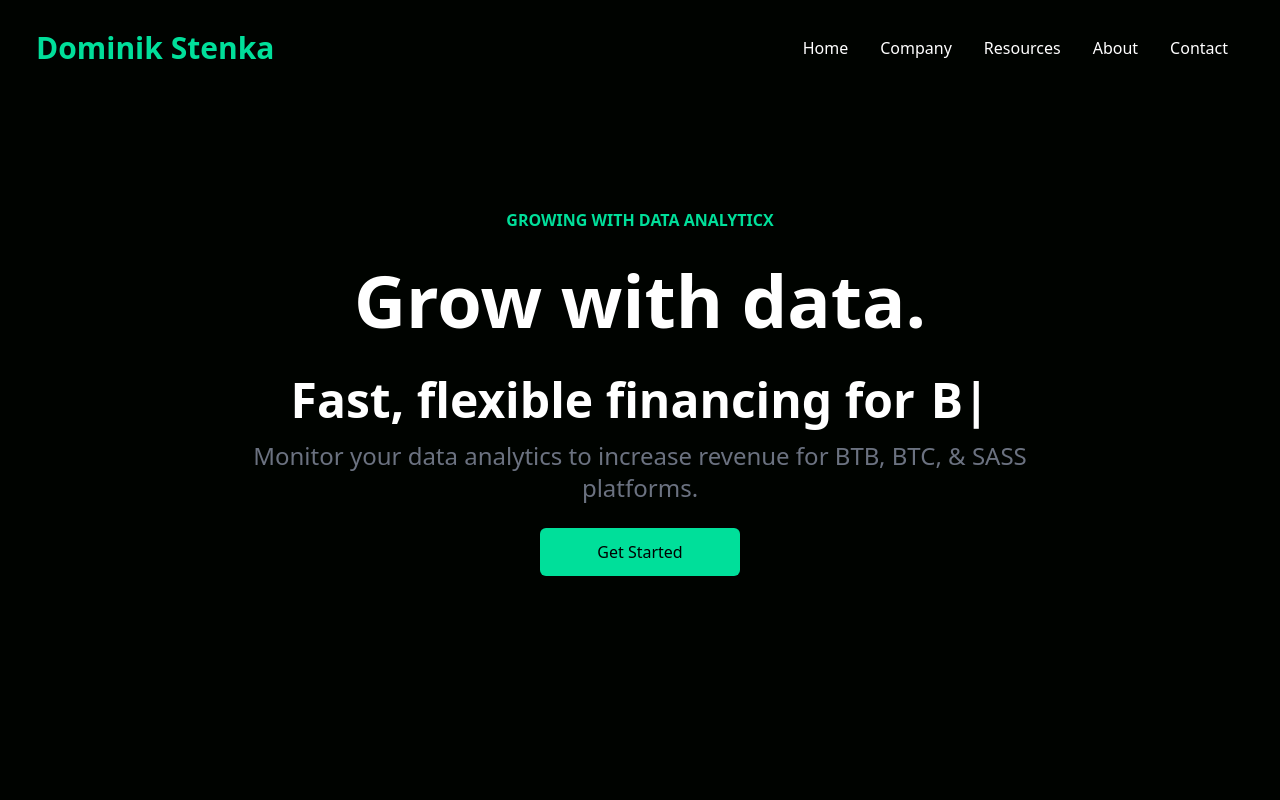
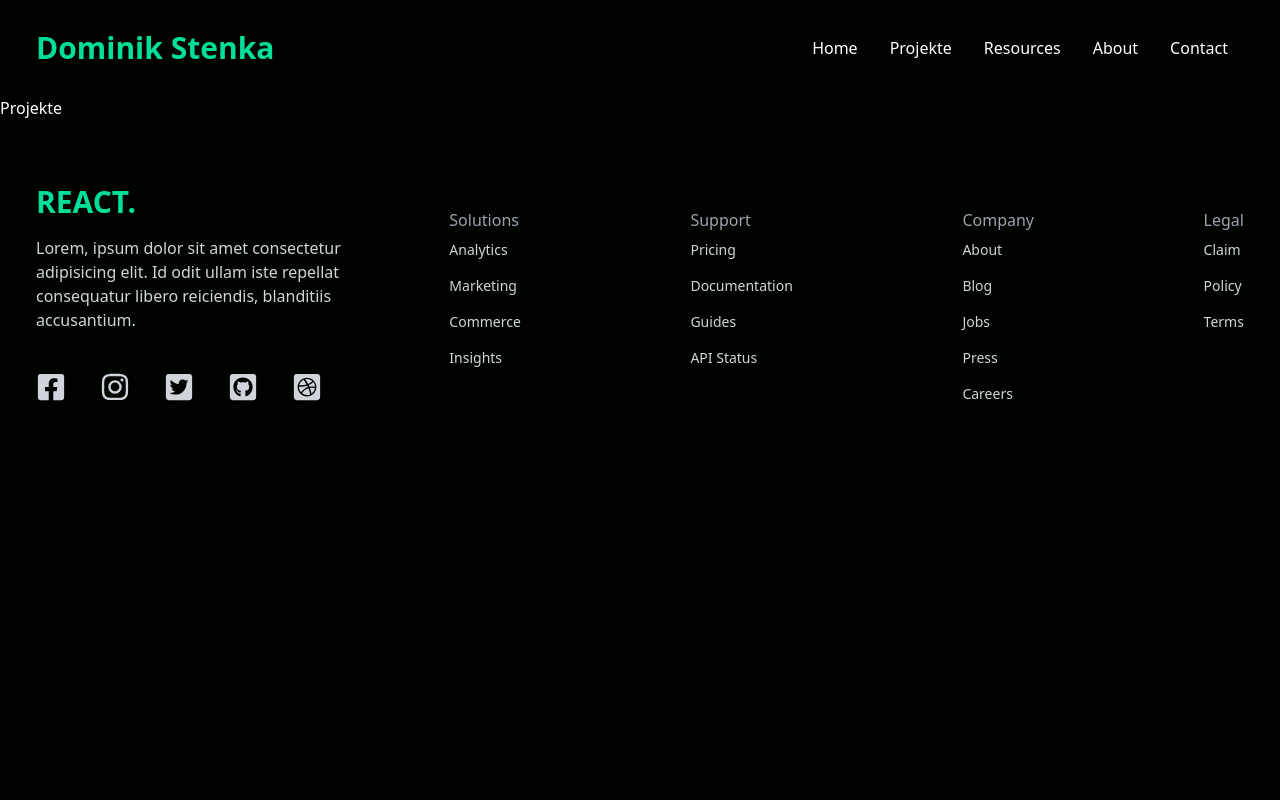
Before and after one commit to dstenka/Portfolio, a React (Create React App) app: page /projects in a window 1280 px wide. Shown: the top 800 px of the page. Built offline with nearby package versions, Linux system fonts and the light colour scheme.

Commit message:
Navigation hinzugefügt

```diff
--- a/package.json
+++ b/package.json
@@ -10,6 +10,7 @@
     "react": "^18.2.0",
     "react-dom": "^18.2.0",
     "react-icons": "^4.8.0",
+    "react-router-dom": "^6.9.0",
     "react-scripts": "5.0.1",
     "react-typed": "^1.2.0",
     "web-vitals": "^2.1.4"
--- a/src/App.js
+++ b/src/App.js
@@ -1,21 +1,24 @@
 import React from 'react';
-import Navbar from './Components/Navbar';
-import Hero from './Components/Hero';
-import Analytics from './Components/Analytics';
-import Newsletter from './Components/Newsletter';
-import Cards from './Components/Cards';
-import Footer from './Components/Footer';
+import Navbar from './components/Navbar';
+import Footer from './components/Footer';
+import LandingPage from './pages/LandingPage';
+import Projects from './pages/Projects';
+import {
+    BrowserRouter,
+    Routes, //replaces "Switch" used till v5
+    Route,
+} from 'react-router-dom';
 
 function App() {
     return (
-        <div>
+        <BrowserRouter>
             <Navbar />
-            <Hero />
-            <Analytics />
-            <Newsletter />
-            <Cards />
+            <Routes>
+                <Route path="/" element={<LandingPage />} />
+                <Route path="/projects" element={<Projects />} />
+            </Routes>
             <Footer />
-        </div>
+        </BrowserRouter>
     );
 }
 
--- a/src/Components/Navbar.jsx
+++ b/src/Components/Navbar.jsx
@@ -14,8 +14,12 @@ const Navbar = () => {
                 Dominik Stenka
             </h1>
             <ul className="hidden md:flex">
-                <li className="p-4">Home</li>
-                <li className="p-4">Company</li>
+                <li className="p-4">
+                    <a href="/">Home</a>
+                </li>
+                <li className="p-4">
+                    <a href="/projects">Projekte</a>
+                </li>
                 <li className="p-4">Resources</li>
                 <li className="p-4">About</li>
                 <li className="p-4">Contact</li>
--- a/src/Components/Analytics.jsx
+++ b/src/Components/landingPage/Analytics.jsx
@@ -1,5 +1,5 @@
 import React from 'react';
-import Laptop from '../assets/laptop.jpg';
+import Laptop from '../../assets/laptop.jpg';
 
 const Analytics = () => {
     return (
--- a/src/Components/Cards.jsx
+++ b/src/Components/landingPage/Cards.jsx
@@ -1,7 +1,7 @@
 import React from 'react';
-import Single from '../assets/single.png';
-import Double from '../assets/double.png';
-import Triple from '../assets/triple.png';
+import Single from '../../assets/single.png';
+import Double from '../../assets/double.png';
+import Triple from '../../assets/triple.png';
 
 const Cards = () => {
     return (
--- /dev/null
+++ b/src/pages/LandingPage.jsx
@@ -0,0 +1,18 @@
+import React from 'react';
+import Hero from '../components/landingPage/Hero';
+import Analytics from '../components/landingPage/Analytics';
+import Newsletter from '../components/landingPage/Newsletter';
+import Cards from '../components/landingPage/Cards';
+
+const LandingPage = () => {
+    return (
+        <>
+            <Hero />
+            <Analytics />
+            <Newsletter />
+            <Cards />
+        </>
+    );
+};
+
+export default LandingPage;
--- /dev/null
+++ b/src/pages/Projects.jsx
@@ -0,0 +1,7 @@
+import React from 'react';
+
+const Projects = () => {
+    return <div className="text-white">Projekte</div>;
+};
+
+export default Projects;
```
Also changed, not shown: src/Components/landingPage/Hero.jsx (renamed from src/Components/Hero.jsx), src/Components/landingPage/Newsletter.jsx (renamed from src/Components/Newsletter.jsx), 1 other file (tests, documents, lock files or other folders).
